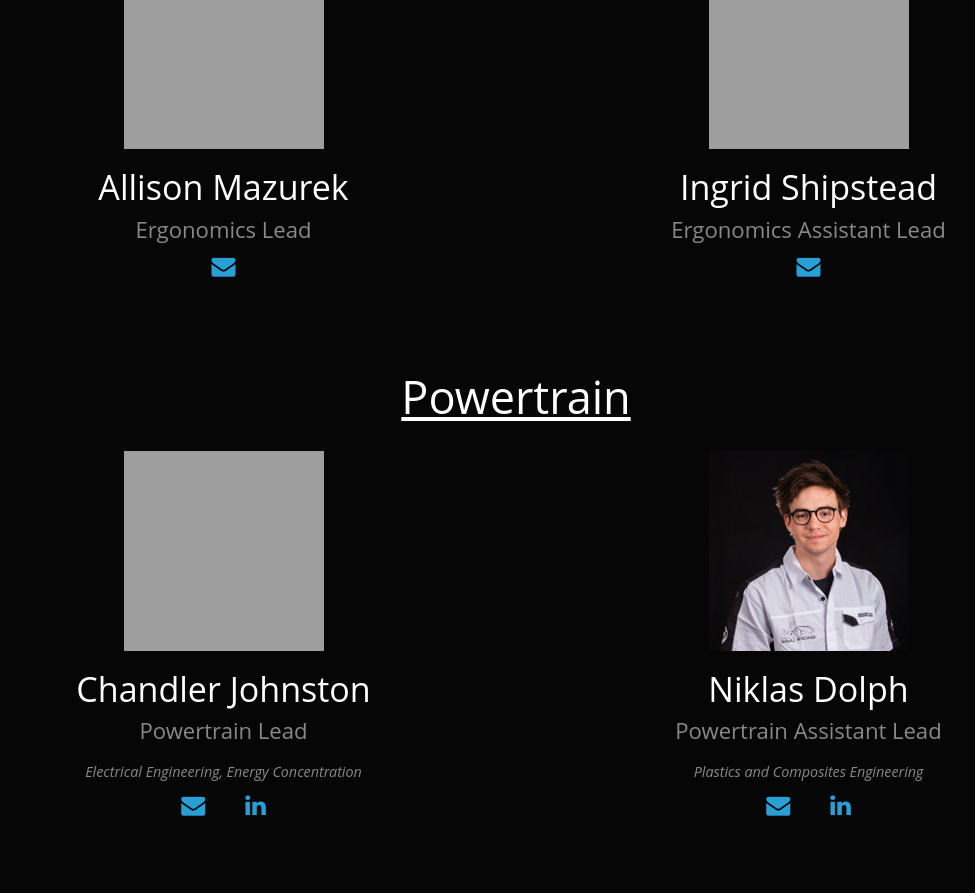
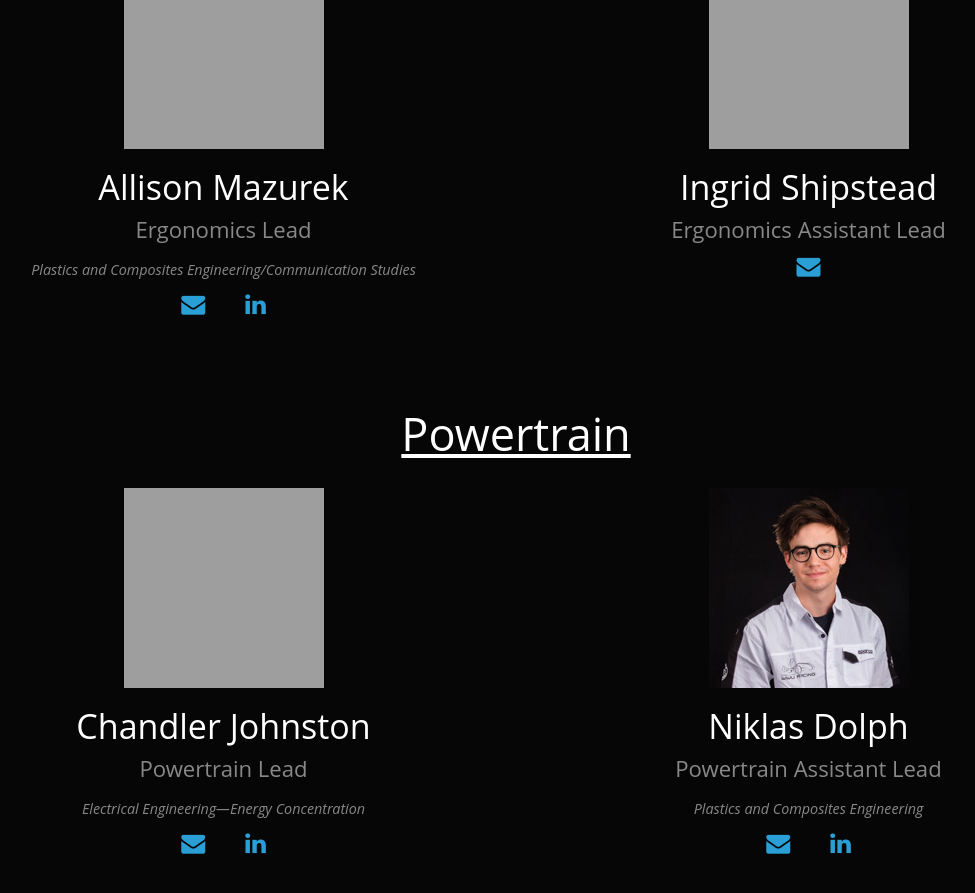
Before and after one commit to wwuracingGH/wwuracingGH.github.io, a Jekyll site: the page built from about/roster.html, in a window 1280 px wide and 900 px high, scrolled down 3008 px. Shown: the top 893 px of the window, without its empty margins (124-1099 px from the left). Built offline with Jekyll 4.4.1, drawn with Linux system fonts in a browser that asks for light colours; some web fonts are replaced.

Commit message:
Update roster.yml

```diff
--- a/_data/roster.yml
+++ b/_data/roster.yml
@@ -56,8 +56,8 @@
     - name: Allison Mazurek
       title: Ergonomics Lead
       lead: true
-      major:
-      linkedin:
+      major: Plastics and Composites Engineering/Communication Studies
+      linkedin: https://www.linkedin.com/in/allison-mazurek-64a636170/
 
     - name: Ingrid Shipstead
       title: Ergonomics Assistant Lead
@@ -71,7 +71,7 @@
       title: Powertrain Lead
       linkedin: https://www.linkedin.com/in/chandler-johnston/
       lead: true
-      major: Electrical Engineering, Energy Concentration
+      major: Electrical Engineering—Energy Concentration
 
     - name: Niklas Dolph
       title: Powertrain Assistant Lead
```
